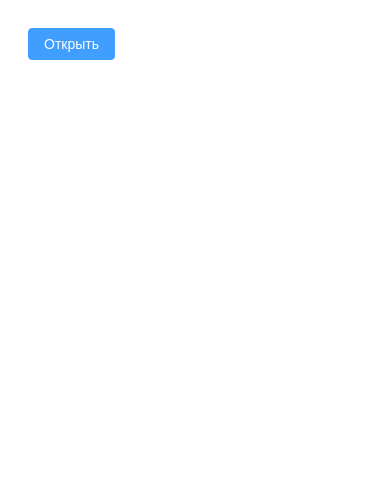
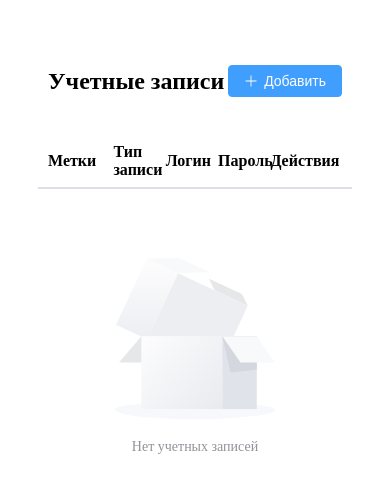
Before and after one commit to Gapotchenko-Yakov/vue-accounts-form, a Vue app: page / in a window 390 px wide. Shown: the top 490 px of the page. Built offline with nearby package versions, Linux system fonts and the light colour scheme; the HTML template or start-up script is replaced by a standard one.

Commit message:
feat(accounts): implement responsive accounts list with inline editing

```diff
--- a/src/App.vue
+++ b/src/App.vue
@@ -1,33 +1,17 @@
-<script setup lang="ts">
-import { ref } from 'vue'
-
-const dialogVisible = ref(false)
-
-const showDialog = () => {
-  dialogVisible.value = true
-}
-
-const handleConfirm = () => {
-  alert('Действие подтверждено!')
-  dialogVisible.value = false
-}
-</script>
 <template>
-  <div class="app">
-    <el-button type="primary" @click="showDialog">Открыть</el-button>
-
-    <el-dialog v-model="dialogVisible" title="Подтверждение">
-      <p>Вы уверены?</p>
-      <template #footer>
-        <el-button @click="dialogVisible = false">Отмена</el-button>
-        <el-button type="primary" @click="handleConfirm">Подтвердить</el-button>
-      </template>
-    </el-dialog>
+  <div class="app-container">
+    <accounts-list />
   </div>
 </template>
 
+<script setup lang="ts">
+import AccountsList from '@/components/AccountsList.vue'
+</script>
+
 <style scoped>
-.app {
+.app-container {
+  max-width: 1200px;
+  margin: 0 auto;
   padding: 20px;
 }
 </style>
--- /dev/null
+++ b/src/components/AccountsList.vue
@@ -0,0 +1,150 @@
+<template>
+  <div class="accounts-list">
+    <div class="list-header">
+      <h2>Учетные записи</h2>
+      <el-button type="primary" @click="addAccount" :icon="Plus">
+        Добавить
+      </el-button>
+    </div>
+
+    <!-- Шапка списка -->
+    <el-row :gutter="20" class="account-row header-row">
+      <el-col :span="5">Метки</el-col>
+      <el-col :span="4">Тип записи</el-col>
+      <el-col :span="4">Логин</el-col>
+      <el-col :span="4">Пароль</el-col>
+      <el-col :span="3">Действия</el-col>
+    </el-row>
+
+    <!-- Список учетных записей -->
+    <el-row
+      v-for="account in accounts"
+      :key="account.id"
+      :gutter="20"
+      class="account-row"
+    >
+      <!-- Метки -->
+      <el-col :span="5">
+        <el-input
+          v-model="account.labelsInput"
+          @blur="parseLabels(account)"
+          placeholder="метка1; метка2"
+        />
+      </el-col>
+
+      <!-- Тип записи -->
+      <el-col :span="4">
+        <el-select
+          v-model="account.type"
+          @change="handleTypeChange(account)"
+          style="width: 100%"
+        >
+          <el-option label="LDAP" value="LDAP" />
+          <el-option label="Локальная" value="Локальная" />
+        </el-select>
+      </el-col>
+
+      <!-- Логин -->
+      <el-col :span="account.type === 'LDAP' ? 8 : 4">
+        <el-input
+          v-model="account.login"
+          @blur="updateAccount(account)"
+        />
+      </el-col>
+
+      <!-- Пароль -->
+      <el-col :span="account.type === 'LDAP' ? 0 : 4">
+        <el-input
+          v-if="account.type === 'Локальная'"
+          v-model="account.password"
+          type="password"
+          @blur="updateAccount(account)"
+        />
+      </el-col>
+
+      <!-- Действия -->
+      <el-col :span="3">
+        <el-button
+          type="danger"
+          :icon="Delete"
+          circle
+          @click="removeAccount(account.id)"
+        />
+      </el-col>
+    </el-row>
+
+    <!-- Пустое состояние -->
+    <el-empty
+      v-if="accounts.length === 0"
+      description="Нет учетных записей"
+    />
+  </div>
+</template>
+
+<script setup lang="ts">
+// Импорты и логика остаются без изменений
+import { Plus, Delete } from '@element-plus/icons-vue'
+import { storeToRefs } from 'pinia'
+import { useAccountsStore } from '@/stores/accounts'
+import type { Account } from '@/types/account'
+
+const store = useAccountsStore()
+const { accounts } = storeToRefs(store)
+const { addAccount, removeAccount, updateAccount } = store
+
+// Инициализация временного поля для меток
+accounts.value.forEach(acc => {
+  if (!Array.isArray(acc.labels)) acc.labels = []
+  acc.labelsInput = acc.labels.map(l => l.text).join('; ')
+})
+
+const parseLabels = (account: Account) => {
+  account.labels = account.labelsInput
+    .split(';')
+    .map(text => ({ text: text.trim() }))
+    .filter(item => item.text)
+  updateAccount(account)
+}
+
+const handleTypeChange = (account: Account) => {
+  if (account.type === 'LDAP') {
+    account.password = null
+  }
+  updateAccount(account)
+}
+</script>
+
+<style scoped>
+.accounts-list {
+  padding: 20px;
+}
+
+.list-header {
+  display: flex;
+  justify-content: space-between;
+  align-items: center;
+  margin-bottom: 20px;
+}
+
+.account-row {
+  margin-bottom: 16px;
+  align-items: center;
+  padding: 12px 0;
+  border-bottom: 1px solid var(--el-border-color);
+}
+
+.header-row {
+  font-weight: bold;
+  padding: 8px 0;
+  border-bottom: 2px solid var(--el-border-color);
+}
+
+.empty-field {
+  color: var(--el-text-color-secondary);
+  padding: 0 12px;
+}
+
+.el-input, .el-select {
+  width: 100%;
+}
+</style>
--- a/src/stores/accounts.ts
+++ b/src/stores/accounts.ts
@@ -10,6 +10,7 @@ export const useAccountsStore = defineStore('accounts', {
             this.accounts.push({
                 id: crypto.randomUUID(),
                 labels: [],
+                labelsInput: '',
                 type: 'Локальная',
                 login: '',
                 password: ''
--- a/src/types/account.ts
+++ b/src/types/account.ts
@@ -7,6 +7,7 @@ interface Label {
 export interface Account {
     id: string
     labels: Label[]
+    labelsInput: string
     type: AccountType
     login: string
     password: string | null
```
